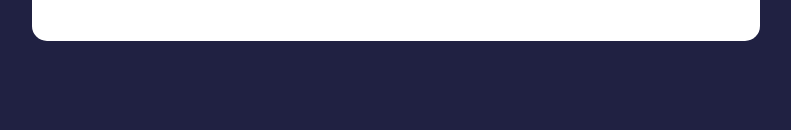
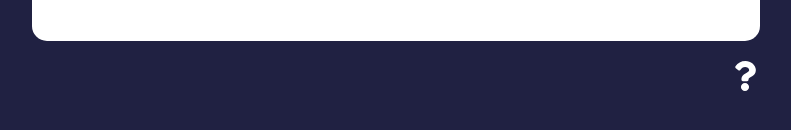
Before and after one commit to Z-Mosayebi/Feedback-Rating-App, a React (Vite) app: page /about in a window 1280 px wide. Shown: the part 384-514 px from the top of the page, without its empty margins (244-1035 px from the left). Built offline with nearby package versions, Linux system fonts and the light colour scheme.

Commit message:
using react router dom for links

```diff
--- a/src/App.jsx
+++ b/src/App.jsx
@@ -7,6 +7,7 @@
 //import { useEffect } from "react";
 import feedbackData from "./data/feedbackData";
 import FeedbackForm from "./components/FeedbackForm";
+import AboutIconLink from "./components/AboutIconLink";
 import AboutPage from "./pages/AboutPage";
 
 function App() {
@@ -47,7 +48,7 @@
           {/*<Route path="/about">This is the about route</Route>*/}
           <Route path="/about" element={<AboutPage />} />
         </Routes>
-
+        <AboutIconLink />
       </div>
     </Router>
   );
--- /dev/null
+++ b/src/components/AboutIconLink.jsx
@@ -0,0 +1,18 @@
+import { FaQuestion } from "react-icons/fa";
+import { Link } from "react-router-dom";
+
+function AboutIconLink() {
+  return (
+    <div className="about-link">
+      <Link to={{
+        pathname: '/about',
+        search:'?sort=name',
+        hash:'#hello',
+      }}>
+        <FaQuestion size={30} />
+      </Link>
+    </div>
+  );
+}
+
+export default AboutIconLink;
--- a/src/pages/AboutPage.jsx
+++ b/src/pages/AboutPage.jsx
@@ -1,4 +1,5 @@
 import Card from "../components/shared/Card"
+import { Link } from "react-router-dom"
 
 function AboutPage() {
   return (
@@ -7,7 +8,7 @@
         <h1>This is Zahra Project for feedback rating</h1>
         <p>This is a React app to leave feedback for a product or services and I can use it in many projects</p>
       <p>Version : 1.0.0</p>
-      <a href="/"> back to Home page</a>
+      <Link to="/"> back to Home page</Link>
       </div>
     </Card>
   )
```
